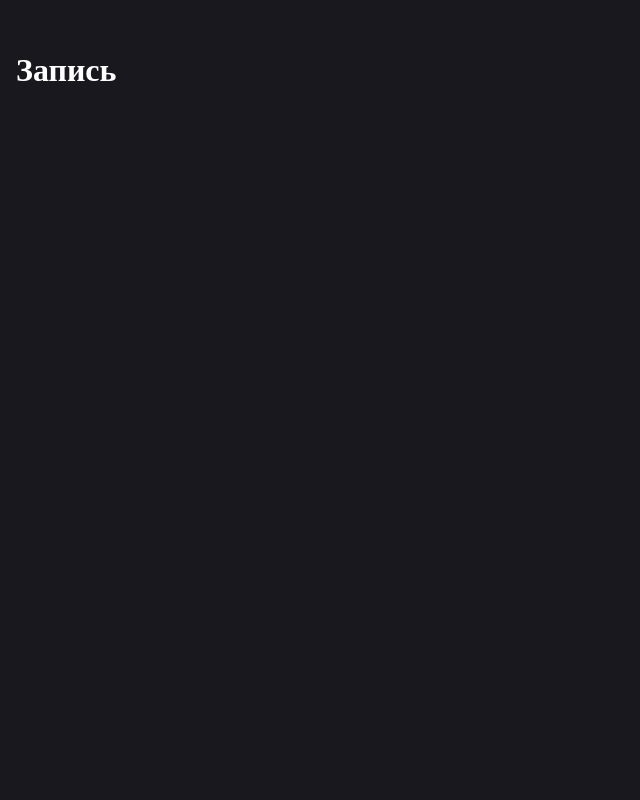
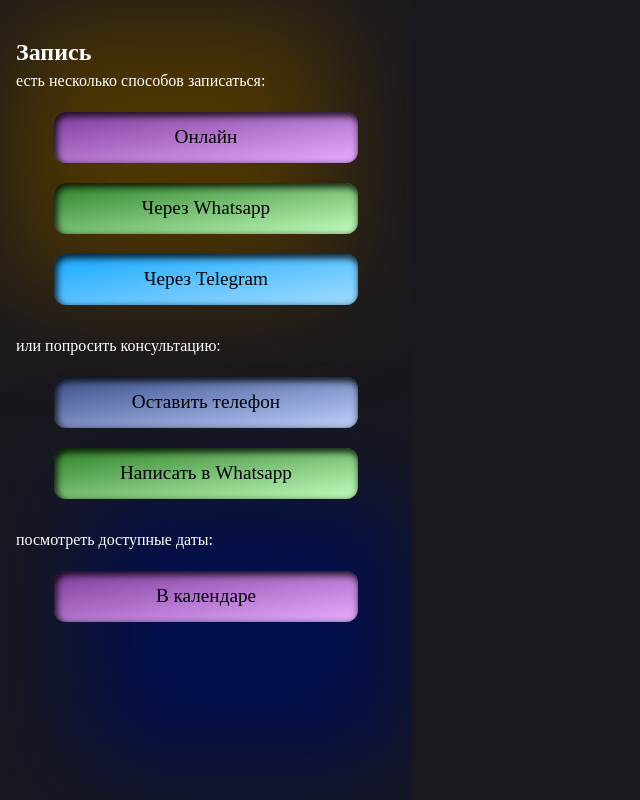
Before and after one commit to RemixFX/beauty-studio, a Next.js app: page /enlist in a window 1280 px wide. Shown: the top 800 px of the page, without its empty margins (0-640 px from the left). Built offline with nearby package versions, Linux system fonts and the light colour scheme.

Commit message:
feat: add /enlist page

```diff
--- a/components/Header/header.module.scss
+++ b/components/Header/header.module.scss
@@ -23,11 +23,12 @@
 
 .button {
   width: 100%;
-  height: 30px;
+  padding: 3px;
   background: transparent;
   border: 1px solid var(--yellow);
   font-size: inherit;
   color: inherit;
+  text-align: center;
 }
 
 .link {
--- a/components/Header/header.tsx
+++ b/components/Header/header.tsx
@@ -1,3 +1,4 @@
+import Link from 'next/link'
 import styles from './header.module.scss'
 
 export default function Header () {
@@ -6,7 +7,7 @@ export default function Header () {
       <nav className={styles.navigation}></nav>
       <div className={styles.container}>
         <a href='tel:89883670897' title='Позвонить' className={styles.link}>8 (988) 367-08-97</a>
-        <button className={styles.button}>Записаться</button>
+        <Link href='/enlist' className={styles.button}>Записаться</Link>
       </div>
     </header>
   )
--- a/pages/enlist.tsx
+++ b/pages/enlist.tsx
@@ -1,12 +1,29 @@
-import Layout from "@/components/Layout/layout";
 import Head from "next/head";
+import styles from '@/styles/enlist.module.scss'
+import Link from "next/link";
+import Footer from "@/components/Footer/footer";
 
-export default function Enlist () {
-    return(
-        <Layout>
-        <Head>
-            <title>Онлайн запись</title>
-        </Head><h1>Запись</h1>
-        </Layout>
-    )
+export default function Enlist() {
+  return (
+    <><Head>
+      <title>Онлайн запись</title>
+    </Head>
+      <section className={styles.content}>
+        <h1 className={styles.header}>Запись</h1>
+        <p className={styles.description}>есть несколько способов записаться:</p>
+        <Link href={'#'} className={`${styles.button} ${styles.button_calendar}`}>Онлайн</Link>
+        <a href="https://wa.me/+79883670897?text=Здравствуйте!%20Хочу%20записаться%20на%20процедуру"
+          className={`${styles.button} ${styles.button_whatsapp}`}>Через Whatsapp</a>
+        <a href="tg://msg_url?url=@ilonkaizmaylova&text=Здравствуйте!%20Хочу%20записаться%20на%20процедуру"
+          className={`${styles.button} ${styles.button_telegram}`}>Через Telegram</a>
+        <p className={styles.description}>или попросить консультацию:</p>
+        <a href="#" className={`${styles.button} ${styles.button_phone}`}>Оставить телефон</a>
+        <a href="https://wa.me/+79883670897?text=Здравствуйте!%20Хочу%20проконсультироваться"
+          className={`${styles.button} ${styles.button_whatsapp}`}>Написать в Whatsapp</a>
+        <p className={styles.description}>посмотреть доступные даты:</p>
+        <Link href={'#'} className={`${styles.button} ${styles.button_calendar}`}>В календаре</Link>
+      </section>
+      <Footer/>
+    </>
+  )
 }
--- /dev/null
+++ b/styles/enlist.module.scss
@@ -0,0 +1,77 @@
+.content {
+  display: flex;
+  flex-direction: column;
+  align-items: center;
+  margin-top: 15px;
+  padding: 1rem;
+  position: relative;
+  min-height: 100vh;
+
+  &::before {
+    content: "";
+    display: block;
+    background: #4e3601;
+    width: 79%;
+    height: 34%;
+    filter: blur(56px);
+    position: absolute;
+    z-index: -1;
+    top: 0;
+    left: 2%;
+  }
+
+  &::after {
+    content: "";
+    display: block;
+    background: #010e4e;
+    width: 79%;
+    height: 34%;
+    filter: blur(56px);
+    position: absolute;
+    z-index: -1;
+    top: 60%;
+    left: 20%;
+  }
+}
+
+.header {
+  margin-top: 5px;
+  align-self: flex-start;
+}
+
+.description {
+  align-self: flex-start;
+  margin-top: 30px;
+
+  &:first-of-type {
+    margin-top: 0;
+  }
+}
+
+.button {
+  margin-top: 20px;
+  width: 80%;
+  padding: 12px;
+  color: #000;
+  font-size: 1.2rem;
+  text-align: center;
+  border-radius: 12px;
+  box-shadow: inset 2px 3px 7px 1px #000000d6;
+
+
+  &_calendar {
+    background: linear-gradient(to bottom right, #7e3b9b, rgb(231 173 255));
+  }
+
+  &_whatsapp {
+    background: linear-gradient(to bottom right, #2c8126, #c3fdbf);
+  }
+
+  &_telegram {
+    background: linear-gradient(to bottom right, #14a8ff, #a2dcff);
+  }
+
+  &_phone {
+    background: linear-gradient(to bottom right, #384d87, #bfd0ff);
+  }
+}
```
